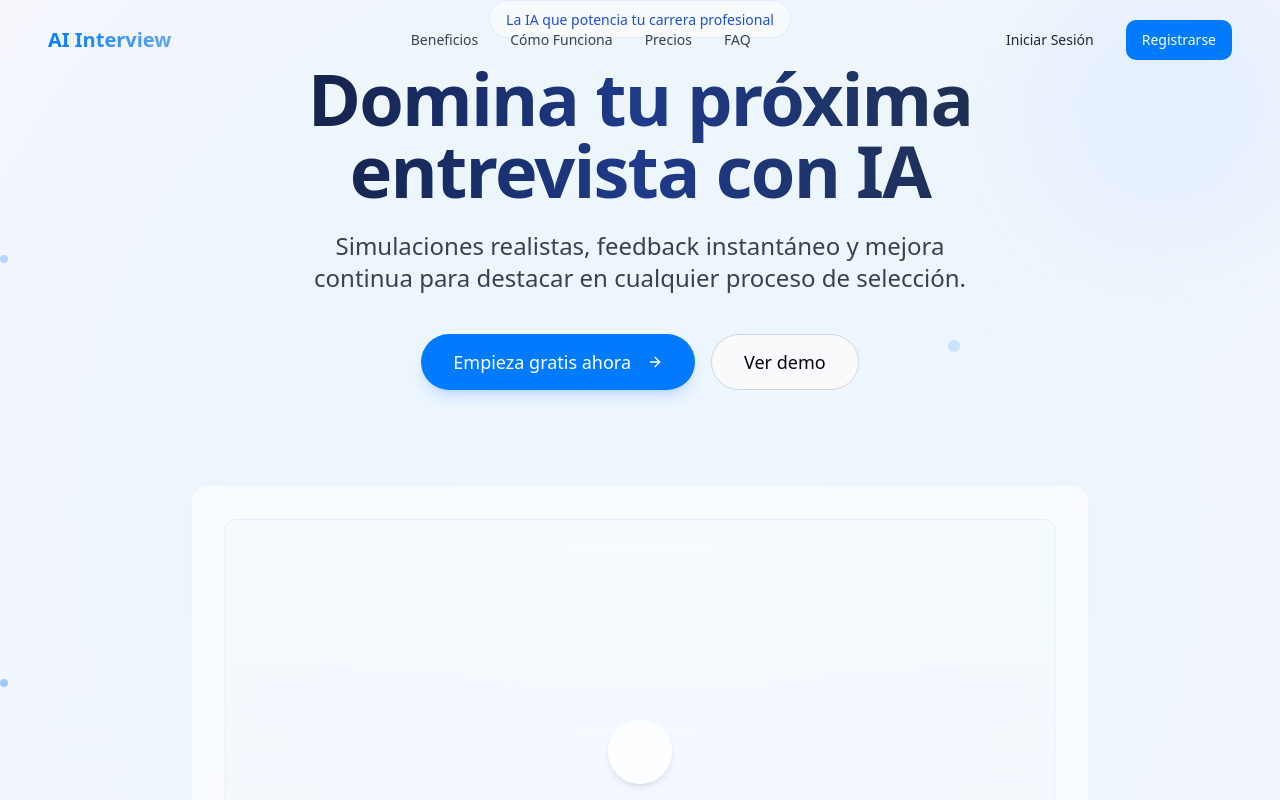
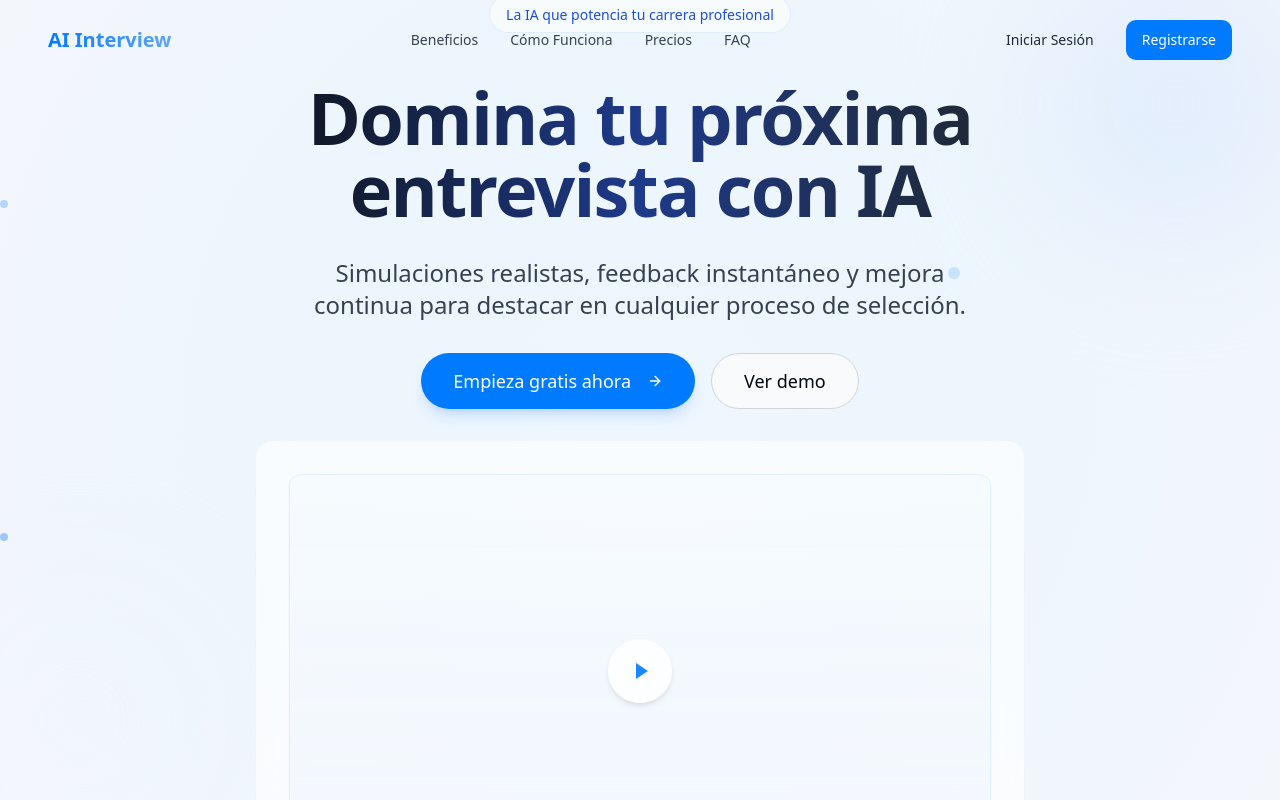
Before and after one commit to stxfxno/ai-interview-boost, a React (Vite) app: page / in a window 1280 px wide. Shown: the top 800 px of the page. Built offline with nearby package versions, Linux system fonts and the light colour scheme.

Commit message:
Adjust Hero section layout
Adjusted the layout of the Hero section to improve aesthetics and ensure it occupies 100vh.

```diff
--- a/src/components/Hero.tsx
+++ b/src/components/Hero.tsx
@@ -15,7 +15,7 @@ const Hero = () => {
   return (
     <div
       ref={heroRef}
-      className="relative overflow-hidden min-h-[90vh] flex items-center justify-center"
+      className="relative overflow-hidden h-screen flex items-center justify-center"
       style={{
         background: 'radial-gradient(circle at 50% 50%, rgba(236, 246, 255, 0.8) 0%, rgba(224, 242, 254, 0.5) 45%, rgba(224, 231, 255, 0.2) 100%)'
       }}
@@ -31,17 +31,17 @@ const Hero = () => {
         <div className="absolute top-2/3 right-1/5 w-2 h-2 bg-blue-400/70 rounded-full animate-pulse delay-500"></div>
       </div>
 
-      <div className="container px-6 md:px-8 lg:px-12 relative z-10">
-        <div className="max-w-5xl mx-auto text-center">
-          <div className="inline-block mb-6 px-4 py-1.5 bg-white/50 backdrop-blur-sm border border-blue-100/80 rounded-full">
+      <div className="container px-6 md:px-8 lg:px-12 relative z-10 max-w-7xl mx-auto flex flex-col justify-center h-full pt-16 md:pt-24">
+        <div className="max-w-5xl mx-auto text-center flex flex-col justify-center items-center space-y-8">
+          <div className="inline-block mb-4 px-4 py-1.5 bg-white/50 backdrop-blur-sm border border-blue-100/80 rounded-full">
             <span className="text-sm font-medium text-blue-700">La IA que potencia tu carrera profesional</span>
           </div>
 
           <h1 className="text-4xl sm:text-5xl md:text-6xl lg:text-7xl font-bold leading-tight tracking-tight mb-6 bg-gradient-to-r from-gray-900 via-blue-900 to-gray-800 inline-block text-transparent bg-clip-text">
-            Domina tu próxima entrevista con IA
+            Domina tu próxima<br className="hidden sm:block" /> entrevista con IA
           </h1>
 
-          <p className="text-xl md:text-2xl text-gray-700 mb-10 max-w-3xl mx-auto leading-relaxed text-balance">
+          <p className="text-xl md:text-2xl text-gray-700 mb-8 max-w-3xl mx-auto leading-relaxed text-balance">
             Simulaciones realistas, feedback instantáneo y mejora continua para destacar en cualquier proceso de selección.
           </p>
 
@@ -62,7 +62,7 @@ const Hero = () => {
             </Button>
           </div>
 
-          <div className="mt-16 md:mt-24 max-w-4xl mx-auto glass-card p-6 md:p-8 animate-subtle-pulse">
+          <div className="mt-16 max-w-4xl mx-auto glass-card p-6 md:p-8 animate-subtle-pulse w-full">
             <div className="relative aspect-video rounded-lg overflow-hidden border border-blue-100/80 shadow-sm">
               <div className="absolute inset-0 bg-gradient-to-b from-blue-50/30 to-blue-100/20 flex items-center justify-center">
                 <div className="w-16 h-16 rounded-full bg-white/90 shadow-md flex items-center justify-center cursor-pointer hover:scale-105 transition-transform">
--- a/src/index.css
+++ b/src/index.css
@@ -113,6 +113,10 @@
   .text-gradient {
     @apply bg-gradient-to-r from-primary to-blue-400 inline-block text-transparent bg-clip-text;
   }
+
+  .h-screen-nav {
+    height: calc(100vh - 80px);
+  }
 }
 
 /* Custom Animations */
@@ -135,3 +139,8 @@
   transform: translateY(-5px);
   box-shadow: 0 10px 40px -10px rgba(0, 0, 0, 0.1);
 }
+
+/* Adjust the border-l size for the play button */
+.border-l-12 {
+  border-left-width: 12px;
+}
--- a/src/pages/Index.tsx
+++ b/src/pages/Index.tsx
@@ -26,7 +26,7 @@ const Index = () => {
       });
     });
 
-    // Add scroll reveal animations
+    // Add scroll reveal animations - only for sections after the hero
     const observerOptions = {
       root: null,
       rootMargin: '0px',
@@ -42,7 +42,7 @@ const Index = () => {
       });
     }, observerOptions);
 
-    document.querySelectorAll('section').forEach(section => {
+    document.querySelectorAll('section:not(#hero)').forEach(section => {
       observer.observe(section);
     });
 
```
